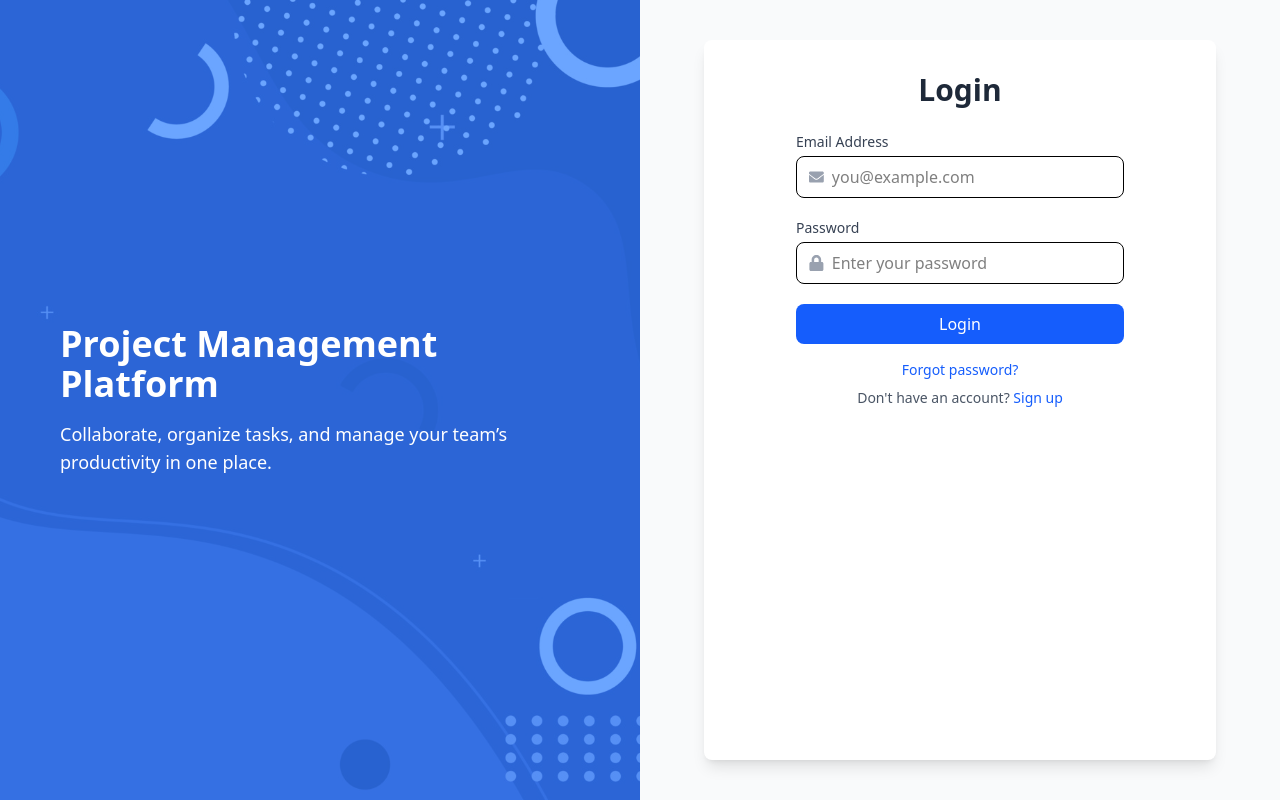
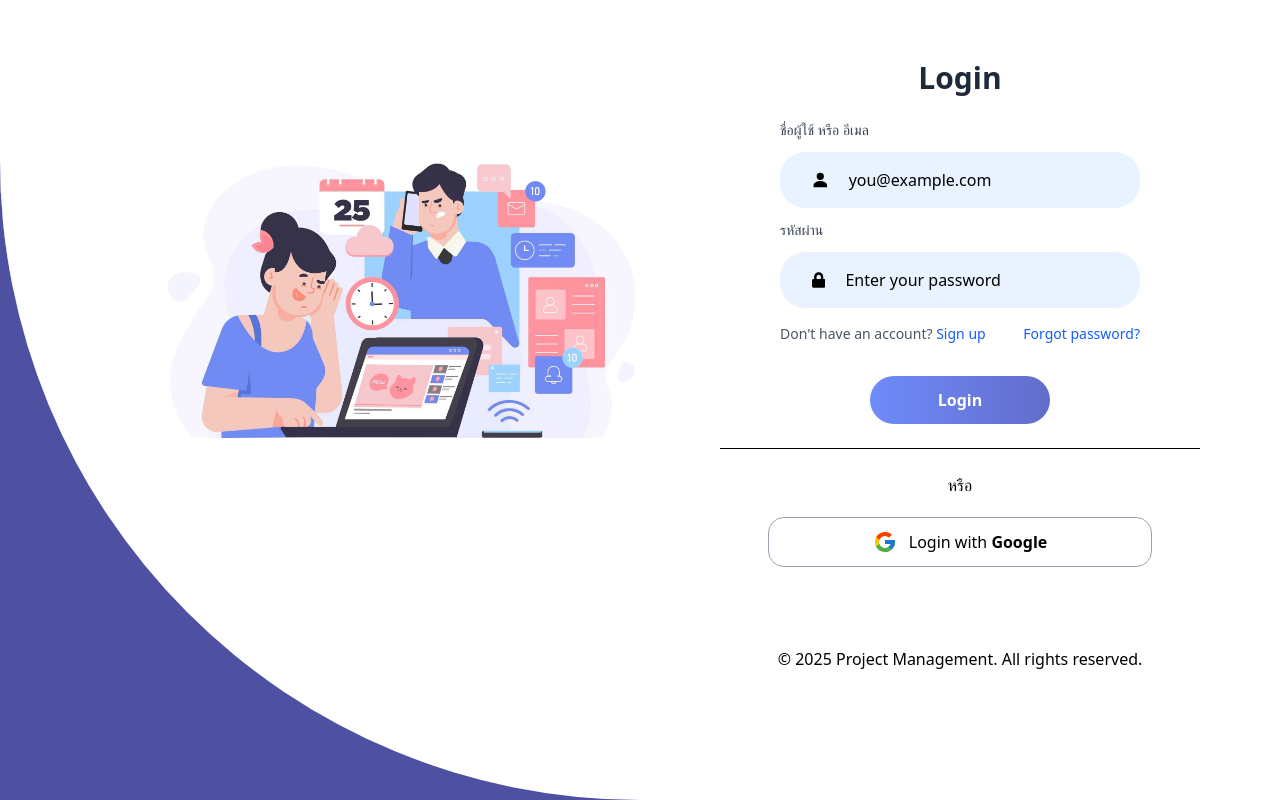
Before and after one commit to Lolipopxn/ProjectManagement-Web, a Next.js app in the folder projectmanage-web/main-web/: page /login in a window 1280 px wide. Built offline with nearby package versions, Linux system fonts and the light colour scheme.

Commit message:
Change UI login page

```diff
--- a/projectmanage-web/main-web/app/login/page.tsx
+++ b/projectmanage-web/main-web/app/login/page.tsx
@@ -3,6 +3,8 @@
 import { useActionState } from "react";
 import { login } from "./action";
 import { FaEnvelope, FaLock } from "react-icons/fa";
+import { IoPersonSharp } from "react-icons/io5";
+import { FcGoogle } from "react-icons/fc";
 import Image from "next/image";
 
 const initialState = {
@@ -13,52 +15,44 @@ export default function LoginPage() {
   const [state, formAction] = useActionState(login, initialState);
 
   return (
-    <div className="flex h-full">
-      <div className="w-1/2 relative h-screen hidden md:block bg-blue-500">
-        <Image
-          src="/bg-login.jpg"
-          alt="Login Image"
-          fill
-          className="object-cover opacity-30 z-0"
-        />
+    <div className="h-screen w-screen  grid grid-cols-1 md:grid-cols-2">
+      <div className="col-span-1 relative hidden md:block bg-[#ffffff]">
+        <div className="relative flex items-center justify-center w-full h-full">
+          <div className="absolute opacity-100 z-0 pr-1 w-full h-full bg-[url('/bg-login.jpg')] bg-cover bg-top-left border-t-4 border-white bg-clip-border p-1 rounded-tr-[700px]"></div>
+          <div className="relative opacity-100 z-0 pr-1 w-full h-full bg-white bg-cover bg-top-left border-b-4 border-white rounded-bl-[1000px]"></div>
+        </div>
 
-        <div className="absolute inset-0 bg-black-500/[100%] flex items-center justify-start p-15">
+        <div className=" absolute inset-0 bg-black-500/[100%] flex justify-center items-start mt-20 ml-40">
           <div className="text-white text-start">
-            <h1 className="text-4xl font-bold mb-4">
-              Project Management Platform
-            </h1>
-            <p className="text-lg">
-              Collaborate, organize tasks, and manage your team’s productivity
-              in one place.
-            </p>
+            <div className="opacity-100 bg-[url('/postponed-concept.png')] bg-cover bg-center w-150 h-110 scale-80"></div>
           </div>
         </div>
       </div>
 
-      <div className="w-full md:w-1/2 flex items-center justify-center bg-gray-50">
-        <div className="bg-white shadow-lg rounded-lg p-8 w-[80%] h-[90%]">
+      <div className="w-full col-span-1 flex items-center justify-center bg-[#3C467B]">
+        <div className="bg-white pt-15 px-20 w-[100%] h-[100%]">
           <h2 className="text-3xl font-bold text-center text-gray-800 mb-6">
             Login
           </h2>
 
-          <form className="space-y-5 px-15" action={formAction}>
+          <form className="space-y-3 px-15" action={formAction}>
             {/* Email */}
             <div>
               <label
                 htmlFor="email"
-                className="block text-sm font-medium text-gray-700 mb-1"
+                className="block text-sm font-normal text-gray-700 mb-3"
               >
-                Email Address
+                ชื่อผู้ใช้ หรือ อีเมล
               </label>
-              <div className="flex items-center border rounded-lg px-3 py-2 focus-within:ring-2 focus-within:ring-blue-500">
-                <FaEnvelope className="text-gray-400 mr-2" />
+              <div className="flex items-center bg-blue-300/20 text-black rounded-[25px] px-3 py-4 focus-within:ring-2 focus-within:ring-[#3C467B] hover:bg-blue-300/50">
+                <IoPersonSharp className="mx-5 w-5 h-5 self-center" />
                 <input
                   id="email"
                   type="email"
                   name="email"
                   required
                   placeholder="you@example.com"
-                  className="w-full border-none outline-none"
+                  className="w-full border-none outline-none placeholder-black"
                 />
               </div>
             </div>
@@ -66,30 +60,46 @@ export default function LoginPage() {
             {/* Password */}
             <div>
               <label
-                htmlFor="password"
-                className="block text-sm font-medium text-gray-700 mb-1"
+                htmlFor="email"
+                className="block text-sm font-normal text-gray-700 mb-3"
               >
-                Password
+              รหัสผ่าน
               </label>
-              <div className="flex items-center border rounded-lg px-3 py-2 focus-within:ring-2 focus-within:ring-blue-500">
-                <FaLock className="text-gray-400 mr-2" />
+              <div className="flex items-center bg-blue-300/20 text-black rounded-[25px] px-3 py-4 focus-within:ring-2 focus-within:ring-[#3C467B] hover:bg-blue-300/50">
+                <FaLock className="mx-5 w-4 h-4 self-center" />
                 <input
                   id="password"
                   type="password"
                   name="password"
                   required
                   placeholder="Enter your password"
-                  className="w-full border-none outline-none"
+                  className="w-full border-none outline-none placeholder-black"
                 />
               </div>
             </div>
 
+            {/* Register */}
+          <div className="mt-4 text-center text-sm text-gray-600 flex flex-row justify-between items-center">
+            <p>
+              Don't have an account?{" "}
+              <a href="/register" className="text-blue-600 hover:underline">
+                Sign up
+              </a>
+            </p>
+            <p>
+              <a href="/forgot_password" className="text-blue-600 hover:underline">
+                Forgot password?
+              </a>
+            </p>
+          </div>
+
+
             {/* Login Button */}
             <button
               type="submit"
-              className="w-full bg-blue-600 text-white py-2 rounded-lg hover:bg-blue-700 transition-all"
+              className="w-1/2 flex justify-self-center justify-center self-end bg-linear-to-r from-[#6E8CFB] to-[#636CCB] text-white hover:opacity-70 font-bold py-3 mt-8 rounded-[25px] transition-all"
             >
-              Login
+              <div>Login</div>
             </button>
             {state?.message && (
             <div className="mt-4 text-center text-red-500">
@@ -98,20 +108,21 @@ export default function LoginPage() {
           )}
           </form>
 
+          {/* Others Login */}
+          <hr className="my-6 border-t"/>
+          <div className="justify-items-center items-center space-y-5">
+            <div className="font-normal">หรือ</div>
+            <button className="w-8/10 bg-white border border-gray-400 gap-3 rounded-[16px] p-3 flex justify-center justify-self-center items-center hover:bg-gray-200">
+              <FcGoogle className="w-6 h-6"/>
+              <div className="font-normal text-md">Login with <span className="font-bold">Google</span></div>
+            </button>
+          </div>
+
           {/* Footer */}
-          <div className="mt-4 text-center text-sm text-gray-600">
-            <p>
-              <a href="/forgot_password" className="text-blue-600 hover:underline">
-                Forgot password?
-              </a>
-            </p>
-            <p className="mt-2">
-              Don't have an account?{" "}
-              <a href="/register" className="text-blue-600 hover:underline">
-                Sign up
-              </a>
-            </p>
+          <div className="mt-20 flex justify-center">
+            © 2025 Project Management. All rights reserved.
           </div>
+
         </div>
       </div>
     </div>
```
Also changed, not shown: projectmanage-web/main-web/public/postponed-concept.png (added).
